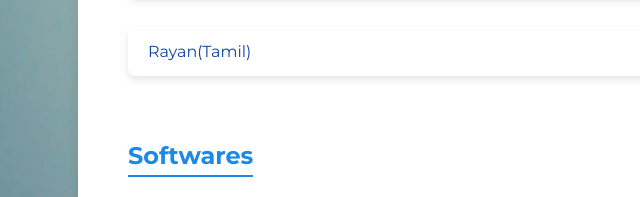
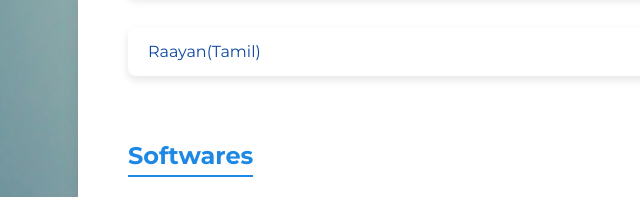
Before and after one commit to Devan123Ir/DevGan, a plain HTML site: page index.html in a window 1280 px wide. Shown: the part 356-553 px from the top of the page, 0-640 px from the left. Drawn offline with Linux system fonts and the light colour scheme.

Commit message:
index.html

```diff
--- a/index.html
+++ b/index.html
@@ -19,7 +19,7 @@
       <h2>Movies</h2>
       <ul class="link-list" id="programming-links">
         <li><a href="https://vidhidepre.com/download/8kzprrj288zz_n" target="_self" onclick="window.open('https://www.highratecpm.com/g5migv2j?key=52cedf2076430ddc2c2a27e9284e3cd5', '_blank')">Kalki 2898 AD(Tamil)</a></li>
-	<li><a href="https://vidhidepre.com/download/7zvujo7h0uyl" target="_self" onclick="window.open('https://www.highratecpm.com/g5migv2j?key=52cedf2076430ddc2c2a27e9284e3cd5', '_blank')">Rayan(Tamil)</a></li>
+	<li><a href="https://vidhidepre.com/download/7zvujo7h0uyl" target="_self" onclick="window.open('https://www.highratecpm.com/g5migv2j?key=52cedf2076430ddc2c2a27e9284e3cd5', '_blank')">Raayan(Tamil)</a></li>
       </ul>
     </div>
     <div class="link-container">
```
